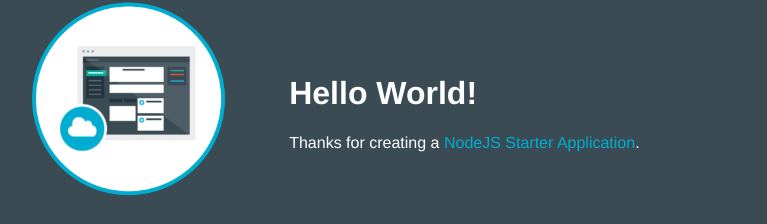
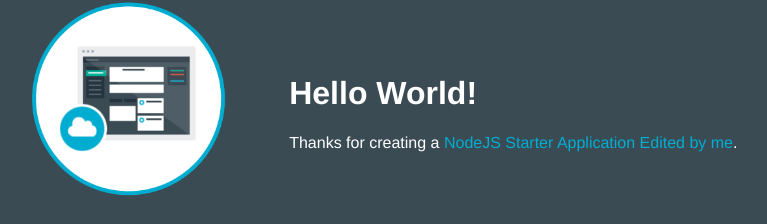
Before and after one commit to LindaYC/test-appli-linda, a website: page public/index.html in a window 1280 px wide. Shown: the part 157-381 px from the top of the page, without its empty margins (253-1020 px from the left). Drawn offline with Linux system fonts and the light colour scheme.

Commit message:
Update index.html

```diff
--- a/public/index.html
+++ b/public/index.html
@@ -17,7 +17,7 @@
         </td>
         <td>
           <h1 id="message">Hello World!</h1>
-          <p class='description'></p> Thanks for creating a <span class = "blue">NodeJS Starter Application</span>.
+          <p class='description'></p> Thanks for creating a <span class = "blue">NodeJS Starter Application Edited by me</span>.
         </td>
       </tr>
     </table>
```
